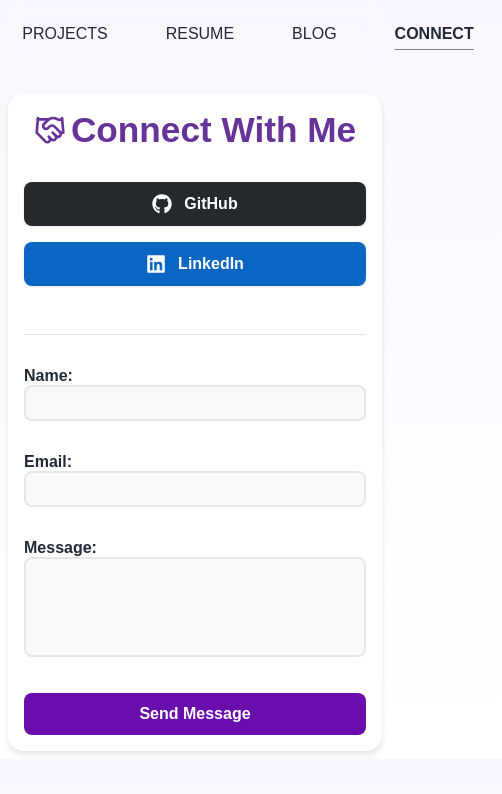
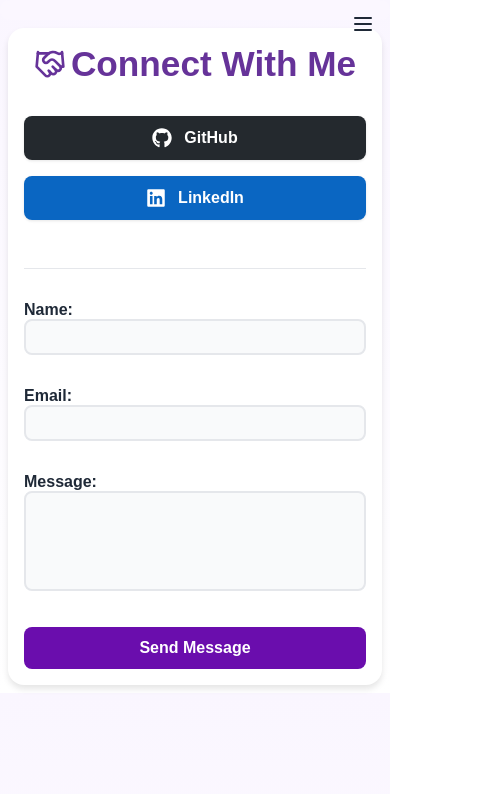
Before and after one commit to noworry-b-still/my-website, a React (Create React App) app: page /contact in a window 390 px wide. Shown: the top 794 px of the page, 502 px wide, since content can reach past the window. Built offline with nearby package versions, Linux system fonts and the light colour scheme.

Commit message:
fix homepage responsiveness

```diff
--- a/src/page/home.css
+++ b/src/page/home.css
@@ -1,3 +1,4 @@
+/* General Container Styling */
 .home-container {
   display: flex;
   flex-direction: column;
@@ -5,13 +6,37 @@
   padding: 40px 20px;
 }
 
-.journey-text {
-  margin-left: 10px;
-  /* Adds spacing between the year and text */
-  display: inline-block;
+/* Profile Section */
+.profile-section {
+  display: flex;
+  align-items: flex-start;
+  justify-content: center;
+  width: 90%;
+  max-width: 900px;
+  gap: 30px;
+  margin-bottom: 40px;
 }
 
+/* Profile Picture */
+.fixed-profile-pic {
+  position: sticky;
+  top: 20px;
+  width: 9rem;
+  height: 9rem;
+  object-fit: cover;
+  border-radius: 50%;
+  box-shadow: 0px 4px 8px rgba(0, 0, 0, 0.2);
+  background: #E7EBC5;
+  border: 2.5px solid #5a2d82;
+}
 
+/* Profile Details */
+.profile-details {
+  flex: 1;
+  text-align: left;
+}
+
+/* Intro Title */
 .journey-title {
   font-size: 2rem;
   font-weight: bold;
@@ -22,70 +47,56 @@
   padding-bottom: 5px;
 }
 
-.profile-section {
-  display: flex;
-  align-items: flex-start;
-  justify-content: center;
-  width: 80%;
-  max-width: 900px;
-  gap: 30px;
-  margin-bottom: 40px;
-}
-
-.fixed-profile-pic {
-  position: sticky;
-  top: 20px;
-  width: 9rem;
-  height: 9rem;
-  object-fit: cover;
-  border-radius: 50%;
-  box-shadow: 0px 4px 8px rgba(0, 0, 0, 0.2);
-  background: #E7EBC5;
-  /* Gradient */
-  border: 2.5px solid #5a2d82;
-}
-
-.profile-details {
-  flex: 1;
-  text-align: left;
-}
-
-.profile-details ul {
-  list-style: none;
-  padding: 0;
-  margin: 0;
-}
-
-.profile-details ul li {
-  font-size: 16px;
-  line-height: 1.6;
-  margin-bottom: 8px;
-  font-weight: 500;
-  color: #333;
-}
-
-
-.scroll-button-container {
-  position: fixed;
-  bottom: 20px;
-  right: 20px;
-}
-
-
+/* Journey Section */
 .journey-list {
   padding-left: 20px;
-  /* Adds proper indentation */
 }
 
 .journey-text {
   display: block;
-  /* Ensures each bullet point is on a new line */
   margin-bottom: 6px;
-  /* Adds spacing between each point */
 }
 
-.highlight {
-  font-weight: bold;
-  color: #5a2d82;
-  /* Purple to match theme */
+/* Responsive Typography */
+@media (max-width: 768px) {
+  .profile-section {
+    flex-direction: column;
+    align-items: center;
+    text-align: center;
+  }
+
+  .fixed-profile-pic {
+    position: relative;
+    width: 7rem;
+    height: 7rem;
+  }
+
+  .profile-details {
+    text-align: center;
+  }
+
+  .journey-title {
+    text-align: center;
+    font-size: 1.8rem;
+  }
 }
+
+/* Further Adjustments for Mobile Screens */
+@media (max-width: 480px) {
+  .home-container {
+    padding: 20px;
+  }
+
+  .profile-section {
+    width: 100%;
+    gap: 15px;
+  }
+
+  .journey-title {
+    font-size: 1.6rem;
+  }
+
+  .journey-text {
+    font-size: 0.9rem;
+  }
+}
--- a/src/ui/comp/navbar/Navbar.css
+++ b/src/ui/comp/navbar/Navbar.css
@@ -1,58 +1,202 @@
+/* Navbar Container */
 .navbar {
-  padding: 20px;
-  color: var(--text-color);
-  font-family: Arial, sans-serif;
-  backdrop-filter: blur(10px); /* Apply the blur effect to the navbar */
-  border-radius: 10px; /* Optional: for rounded corners */
+  width: 100%;
+  padding: 15px 20px;
+  background: #fbf7ff;
+  border-radius: 12px;
+  display: flex;
+  justify-content: center;
+  align-items: center;
 }
 
-.nav-links a {
-  color: var(--text-color);
-  text-decoration: none; /* Remove default underline */
-  padding: 5px 14px; /* Apply padding directly to the anchor */
-  border-radius: 5px; /* Ensure the background color is rounded */
-  position: relative; /* Needed for the underline effect */
-  text-transform: uppercase; /* Make all text in anchor uppercase */
+/* Nav Links */
+.nav-links {
+  list-style: none;
+  padding: 0;
+  margin: 0;
+  display: flex;
+  gap: 1.5rem;
+  font-size: 1rem;
+  align-items: center;
 }
 
-/* Ensure the underline is always visible for active links */
-.menu a.active {
-  font-weight: bold;
-  background-color: transparent; /* Ensure no background color for active state */
-  text-decoration: underline; /* Static underline for active links */
-  text-decoration-color: grey; /* Underline color */
-  text-underline-offset: 10px; /* Adjust the gap between text and underline */
+.nav-links li {
+  list-style: none;
 }
 
-/* Underline effect on hover for non-active links */
-.menu a:not(.active)::after {
-  content: "";
-  position: absolute;
-  left: 0;
-  right: 0;
-  bottom: -2px; /* Position the underline slightly below the text */
-  height: 2px; /* Thickness of the underline */
-  background-color: grey; /* Underline color */
-  transform: scaleX(0); /* Start with a scale of 0 (hidden) */
-  transform-origin: left; /* Animate from left to right */
-  transition: transform 0.3s ease; /* Smooth transition */
+/* Links */
+.nav-links a {
+  display: flex;
+  align-items: center;
+  gap: 6px;
+  color: var(--text-color);
+  text-decoration: none;
+  font-weight: 500;
+  padding: 10px 14px;
+  border-radius: 6px;
+  transition: color 0.3s ease, background-color 0.3s ease;
 }
 
-/* Expand the underline on hover for non-active links */
-.menu a:not(.active):hover::after {
-  transform: scaleX(1); /* Expand the underline on hover */
+/* Active Link Styling */
+.nav-links a.active {
+  font-weight: bold;
+  text-decoration: none;
+  color: #5a2d82;
+  border-bottom: 2px solid #5a2d82;
+  padding-bottom: 4px;
 }
 
-.menu {
-  display: flex;
-  gap: 1em;
-  font-size: 1rem;
-  justify-content: center;
+/* Hover Effect */
+.nav-links a:hover {
+  color: #5a2d82;
+  background-color: rgba(90, 45, 130, 0.1);
+  border-radius: 6px;
 }
 
-.menu li {
-  background-color: transparent; /* No background on the li */
-  padding: 5px 14px; /* Apply padding directly to the li */
-  transition: background-color 0.3s ease, color 0.3s ease; /* Smooth transition */
-  text-transform: uppercase; /* Make all text in li uppercase */
+/* Icons */
+.icon {
+  transition: transform 0.2s ease;
 }
+
+.nav-links a:hover .icon {
+  transform: scale(1.1);
+}
+
+/* Mobile Menu */
+.menu {
+  position: absolute;
+  top: 10px;
+  right: 10px;
+  background: #ffffff;
+  border-radius: 12px;
+  box-shadow: 0px 4px 8px rgba(0, 0, 0, 0.1);
+  padding: 15px;
+  z-index: 9999;
+  /* High z-index to ensure it's above everything */
+  width: 250px;
+  display: none;
+  /* Initially hidden */
+}
+
+/* Profile Image */
+.profile-image {
+  width: 70px;
+  height: 70px;
+  border-radius: 50%;
+  border: 3px solid #5a2d82;
+  position: absolute;
+  top: -35px;
+  left: 50%;
+  transform: translateX(-50%);
+  background: white;
+  z-index: 10000;
+  /* Ensuring it appears above the menu */
+}
+
+/* Menu Items */
+.menu-items {
+  list-style: none;
+  padding: 0;
+  margin: 20px 0 0 0;
+  text-align: center;
+}
+
+.menu-items li {
+  margin: 10px 0;
+}
+
+.menu-items a {
+  text-decoration: none;
+  color: #333;
+  font-weight: 500;
+  padding: 10px;
+  display: block;
+  transition: color 0.3s ease, background-color 0.3s ease;
+}
+
+.menu-items a:hover {
+  color: #5a2d82;
+  background-color: rgba(90, 45, 130, 0.1);
+  border-radius: 6px;
+}
+
+/* Close Button */
+.menu-close {
+  position: absolute;
+  top: 8px;
+  right: 10px;
+  font-size: 20px;
+  cursor: pointer;
+}
+
+/* Mobile Hamburger Button */
+.hamburger {
+  display: none;
+  background: none;
+  border: none;
+  cursor: pointer;
+  font-size: 24px;
+  color: var(--text-color);
+  position: absolute;
+  top: 12px;
+  right: 15px;
+}
+
+/* Responsive */
+@media (max-width: 768px) {
+  .navbar {
+    width: 100%;
+    padding: 10px;
+    justify-content: center;
+  }
+
+  .nav-links {
+    display: none;
+    /* Hide nav links on mobile */
+  }
+
+  .hamburger {
+    display: block;
+    /* Show hamburger menu */
+  }
+
+  .menu {
+    width: 90%;
+    max-width: 300px;
+    right: 5%;
+    display: block;
+    opacity: 0;
+    visibility: hidden;
+    transform: translateY(-10px);
+    transition: opacity 0.3s ease, transform 0.3s ease, visibility 0.3s;
+  }
+
+  .menu.open {
+    opacity: 1;
+    visibility: visible;
+    transform: translateY(0);
+  }
+
+  .profile-image {
+    width: 60px;
+    height: 60px;
+    top: -30px;
+  }
+}
+
+@media (max-width: 480px) {
+  .navbar {
+    width: 100%;
+  }
+
+  .menu {
+    width: 95%;
+    max-width: 280px;
+    right: 2.5%;
+  }
+
+  .menu-items a {
+    font-size: 0.9rem;
+    padding: 8px;
+  }
+}
--- a/src/ui/comp/navbar/Navbar.js
+++ b/src/ui/comp/navbar/Navbar.js
@@ -1,69 +1,47 @@
+import { useState } from "react";
+import { NavLink } from "react-router-dom";
+import { Home, Briefcase, FileText, Newspaper, Mail, Menu, X } from "lucide-react";
 import "./Navbar.css";
-import { NavLink, useLocation } from "react-router-dom";
 
 function Navbar() {
-  const location = useLocation();
+  const [menuOpen, setMenuOpen] = useState(false);
 
   return (
-    <div>
     <nav className="navbar">
-        <ul className="nav-links">
-          <div className="menu list_style_none">
+      {/* Hamburger Menu for Mobile */}
+      <button className="hamburger" onClick={() => setMenuOpen(!menuOpen)}>
+        {menuOpen ? <X size={24} /> : <Menu size={24} />}
+      </button>
+
+      {/* Main Navigation */}
+      <ul className={`nav-links ${menuOpen ? "open" : ""}`}>
         <li>
-              <NavLink
-                to="/"
-                className={location.pathname === "/" ? "active" : ""}
-              >
-                Home
+          <NavLink to="/" onClick={() => setMenuOpen(false)}>
+            <Home size={20} className="icon" /> Home
           </NavLink>
         </li>
         <li>
-              <NavLink
-                to="/projects"
-                className={location.pathname === "/projects" ? "active" : ""}
-              >
-                Projects
+          <NavLink to="/projects" onClick={() => setMenuOpen(false)}>
+            <Briefcase size={20} className="icon" /> Projects
           </NavLink>
         </li>
         <li>
-              <a
-                href="/data/Dinesh_Pandikona_Resume.pdf"
-                target="_blank"
-                rel="noopener noreferrer"
-              >
-                Resume
+          <a href="/data/Dinesh_Pandikona_Resume.pdf" target="_blank" rel="noopener noreferrer">
+            <FileText size={20} className="icon" /> Resume
           </a>
         </li>
-            {/* <li>
-              <NavLink
-                to="/certificates"
-                className={
-                  location.pathname === "/certificates" ? "active" : ""
-                }
-              >
-                Certificates
-              </NavLink>
-            </li> */}
         <li>
-              <NavLink
-                to="/blog"
-                className={location.pathname === "/blog" ? "active" : ""}
-              >
-                Blog
+          <NavLink to="/blog" onClick={() => setMenuOpen(false)}>
+            <Newspaper size={20} className="icon" /> Blog
           </NavLink>
         </li>
         <li>
-              <NavLink
-                to="/contact"
-                className={location.pathname === "/contact" ? "active" : ""}
-              >
-                Connect
+          <NavLink to="/contact" onClick={() => setMenuOpen(false)}>
+            <Mail size={20} className="icon" /> Connect
           </NavLink>
         </li>
-          </div>
       </ul>
     </nav>
-    </div>
   );
 }
 
```
Also changed, not shown: public/index.html (+4 -4 lines). Lines whose indentation alone changed are shown as unchanged.
